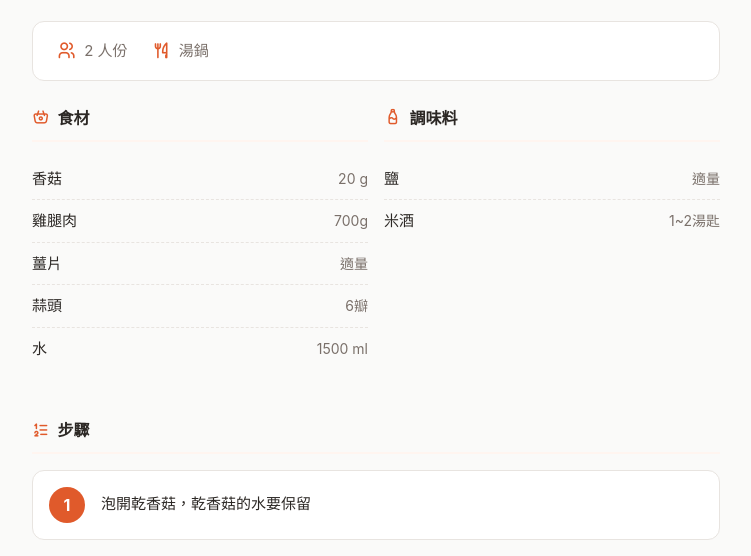
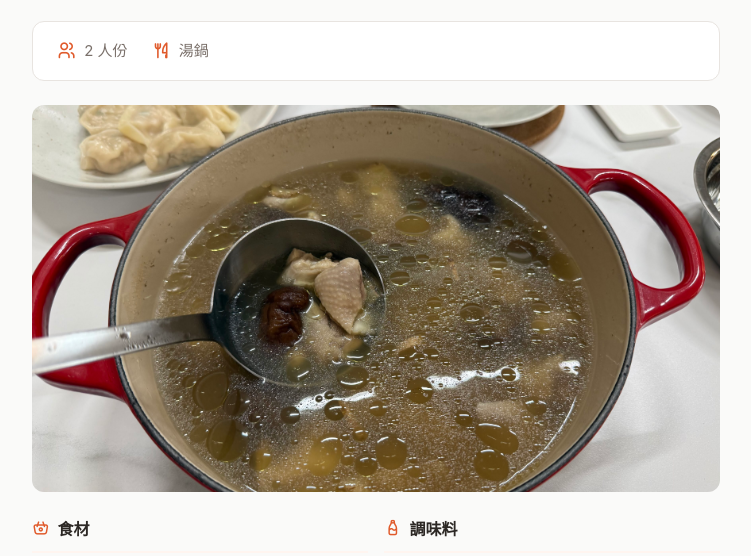
Before and after one commit to tpma1205/recipe-net, an Eleventy site: page recipes/20260711034422.md in a window 1280 px wide. Shown: the part 203-759 px from the top of the page, without its empty margins (264-1015 px from the left). Built offline with nearby package versions, Linux system fonts and the light colour scheme; Eleventy itself is replaced by a stand-in of ours; files that its build step writes are made by us from their sources.

Commit message:
Update 食譜 “20260711034422”

```diff
--- a/recipes/20260711034422.md
+++ b/recipes/20260711034422.md
@@ -25,4 +25,6 @@ steps:
   - 泡開乾香菇，乾香菇的水要保留
   - 煮一鍋水加入薑片汆燙雞腿肉約1~2分鐘，雞腿肉撈出備用
   - 所有食材與 1500 毫升的水放入湯鍋，大火煮滾後撈去浮沫，蓋鍋轉小火續煮 30 分鐘至雞肉軟嫩，最後加鹽調味
+photos:
+  - /uploads/img_2888.jpg
 ---
```
Also changed, not shown: uploads/img_2888.jpg (added).
